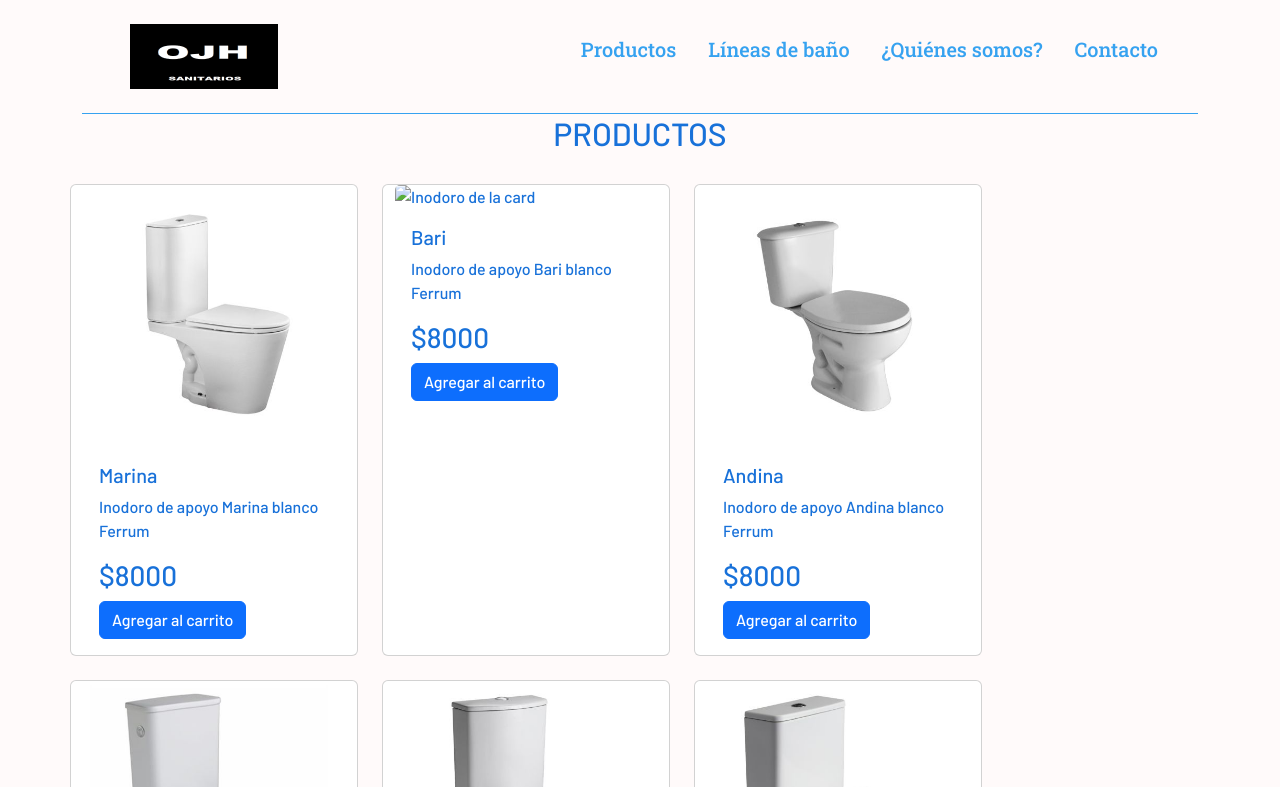
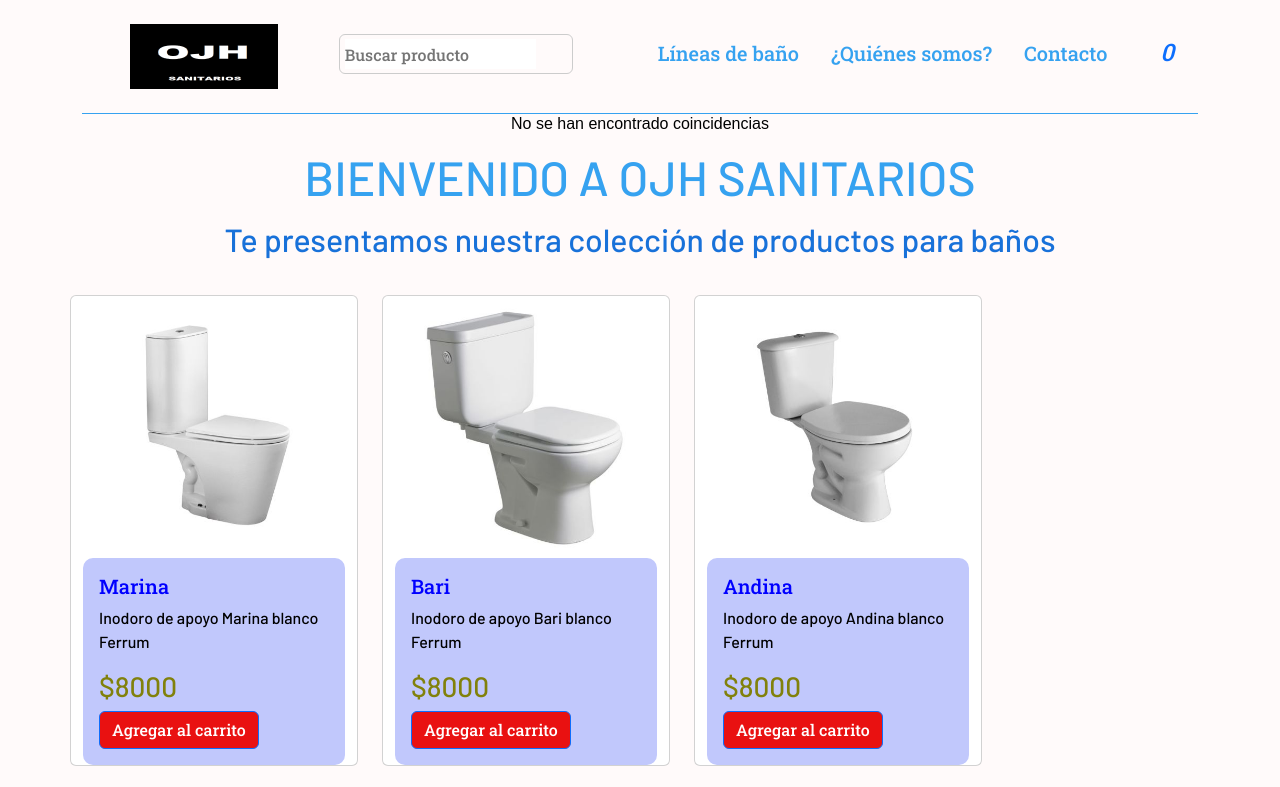
Before and after one commit to duend3pr0/proyecto_37215, a website: page index.html in a window 1280 px wide. Shown: the top 787 px of the page. Drawn offline with nearby package versions, Linux system fonts and the light colour scheme.

Commit message:
corrigiendo header para agregar buscador y carrito

```diff
--- a/index.html
+++ b/index.html
@@ -19,11 +19,19 @@
     <main class="container">
         <!-- clases flex-roww helper creada con mixin, con 2 "w" para diferenciarla de la clase de bootstrap" -->
     <header id="header" class="container header flex-roww jc-spacebetween wrap">
+        <div>
             <a class="header__logo" href="./index.html"><img src="./img/logoparahtml.png" alt=""></a>
+        </div>
+            <div class=" d-flex align-items-center justify-content-center">
+                <div class="header-buscador-marco">
+                    <input type="text" name="buscar" id="buscar" placeholder="Buscar producto">
+                    <i class="fa-solid fa-magnifying-glass"></i>
+                </div>
+            </div>
+            <div>
 		<nav class="header__nav flex-roww">
 			<ul class="header__nav wrap header__ul flex-roww wrap">
-                <li class="header__ul--li">
-                    <a class="header__link  header__link-active" href="./views/productos.html">Productos</a></li>
+
                 <li class="header__ul--li">
                     <a class="header__link" href="./views/lineasdebano.html">Líneas de baño</a></li>
                 <li class="header__ul--li">
@@ -32,13 +40,48 @@
                     <a class="header__link" href="./views/contact.html">Contacto</a></li>
             </ul>
 		</nav>
+    </div>
+
+    <div class="">
+
+        <a
+
+            class="carritoicono"
+            aria-label="View your shopping cart"
+            data-bs-toggle="offcanvas"
+            data-bs-target="#offcanvasRight"
+            aria-controls="offcanvasRight">
+
+            <i class="fa-solid fa-cart-shopping" id="iconoCarrito">
+                <span class=""
+
+                             id="badgeCarrito">
+                        0
+                </span>
+            </i>
+
+        </a>
+
+    </div>
+
+
+
 
 	</header>
+    <h2 class="text-center " id="mensajeProd">No se han encontrado coincidencias</h2>
+    <div class="main__text" id="maintext">
+    <div>
+        <h1 class="main__text--title">BIENVENIDO A OJH SANITARIOS</h1>
+    </div>
+        <p class="main__text--p">Te presentamos nuestra colección de productos para baños</p>
+</div>
+
+
 
 
 
     <section class="row gap-4" id="productos">
-        <h2 class="text-center" id="mensajeProd">PRODUCTOS</h2>
+
     <div id="cards">
         <!-- <div class="card " style="width: 18rem;">
         <img src="./img/inodandina.jpg" class="card-img-top" alt="...">
--- a/js/ListaProductos.js
+++ b/js/ListaProductos.js
@@ -19,7 +19,7 @@
                 "descripcion": "Inodoro de apoyo Bari blanco Ferrum",
                 "precio": 8000,
                 "stock": 30,
-                "img": "inodbari.jpg,",
+                "img": "inodbari.jpg",
                  "tipo": "inodoro",
                  },
 
@@ -81,7 +81,7 @@
                 "descripcion": "Bidet 3 agujeros Bari blanco Ferrum",
                 "precio": 8000,
                 "stock": 30,
-                "img": "bidbari.jpg,",
+                "img": "bidbari.jpg",
                  "tipo": "bidet",
                  },
 
@@ -143,7 +143,7 @@
                 "descripcion": "Depósito de apoyo Bari blanco Ferrum",
                 "precio": 8000,
                 "stock": 30,
-                "img": "depodbari.jpg",
+                "img": "depobari.jpg",
                  "tipo": "deposito"
                  },
 
@@ -198,16 +198,16 @@
         divProductos.classList.add('row','gap-4');
         productos.forEach((producto) => {
             let prod = document.createElement('div');
-            prod.classList.add('card');
+            prod.classList.add('card','tarjeta');
             prod.setAttribute('style','width: 18rem')
             prod.setAttribute('id','producto'+producto.id);
             prod.innerHTML = `
-            <img src="./img/${producto.img}" class="card-img-top" alt="Inodoro de la card ">
-            <div class="card-body">
-              <h5 class="card-title">${producto.nombre} </h5>
-              <p class="card-text">${producto.descripcion}</p>
+            <img src="./img/${producto.img}" class="card-img-top img__card" alt="Inodoro de la card ">
+            <div class="card-body cuerpo__card">
+              <h5 class="card-title cuerpo__titulo">${producto.nombre} </h5>
+              <p class="card-text texto__tarjeta">${producto.descripcion}</p>
               <h3 class="precio">$${producto.precio}</h3>
-              <a href="javascript:addCarrito(id)" class="btn btn-primary">Agregar al carrito</a>
+              <a href="javascript:addCarrito(id)" class="btn btn-primary boton__addCarrito">Agregar al carrito</a>
             </div>
 
             `
--- a/scss/partials/_header.scss
+++ b/scss/partials/_header.scss
@@ -1,5 +1,6 @@
 .header{
   justify-content: space-between;
+  align-items: baseline;
   padding: $spacing-sm $spacing-sm;
   font-family: $textLinks;
   border-bottom: 1px solid map-get($colors, fourth);
@@ -46,3 +47,25 @@
                 }
 
                 }
+                .header-buscador-marco {
+                  height: 40px;
+                  border: 1px solid #CCCCCC;
+                  width: 100%;
+                  border-radius: 6px;
+                  display: flex;
+                  justify-content:space-between;
+                  align-items: center;
+                  padding-left: 5px;
+                  padding-right: 15px;
+              }
+
+              .header-buscador-marco input{
+                  width: 90%;
+                  height: 30px;
+                  border: 0;
+                  color: grey;
+              }
+
+              .header-buscador-marco input:focus{
+                  border: 0;
+              }
--- a/scss/views/_index.scss
+++ b/scss/views/_index.scss
@@ -3,34 +3,74 @@
     background: map-get($colors, secondary);
 }
 
-.home__text {
+.main__text{
+    margin: 1rem 0;
     display: flex;
     flex-direction: column;
     justify-content: center;
-    align-items: center;
-    color: $primary;
-    flex-wrap: wrap;
-    margin:  $spacing-lg 0;
-    position: relative;
-    // height: 60vh;
-}
+    align-items: center;}
 
+    .main__text--title{
+        font-size: 3rem;
+        color: map-get($colors, fourth )
 
-    .home__title1 {
-    font-size: 48px;
+    }
+    .main__text--p{
+        font-size: 2rem;
+    }
 
-    color: $third;
-    margin-bottom: $spacing-md;
-
-        }
-    .home__slogan {
-
-    font-size: $text-xl;
-    color: $secondary;
-    font-size: ($text-xl*0.75);
-    }
 
     .card-imgg{
         width: 150px;
         height: 150px;
     }
+
+.productos {
+    font-size: 2.5rem;
+}
+#mensajeProd{
+    color: black;
+    font-family: sans-serif;
+    font-size: 1rem;
+}
+
+.img__card{
+    width: 100%;
+}
+
+.cuerpo__card{
+    background-color: rgb(193, 200, 252);
+    border-radius: 10px;
+}
+
+.cuerpo__titulo{
+    color: blue;
+    font-family: $textLinks;
+}
+.texto__tarjeta{
+    color: black;
+}
+.precio{
+    color: rgb(129, 129, 11);
+}
+.boton__addCarrito{
+    font-family: $textLinks;
+    background-color: rgb(233, 17, 17);
+}
+.boton__addCarrito:hover{
+
+    font-family: $textLinks;
+    background-color: rgb(233, 17, 17);
+    border: 2px black;
+    border-radius: 10px;
+
+}
+#iconoCarrito{
+    font-size: 1.5rem;
+}
+.carritoicono{
+    font-size: 1.5rem;
+}
+#badgeCarrito{
+    font-size: 1.5rem;
+}
```
Also changed, not shown: views/about.html (+1 -2 lines), views/contact.html (+1 -2 lines), views/lineasdebano.html (+1 -2 lines), views/productos.html (deleted, +0 -101 lines), css/index.css, img/depoandina.jpg (renamed from img/depandina.jpg), img/depomarina.jpg (renamed from img/depmarina.jpg).
